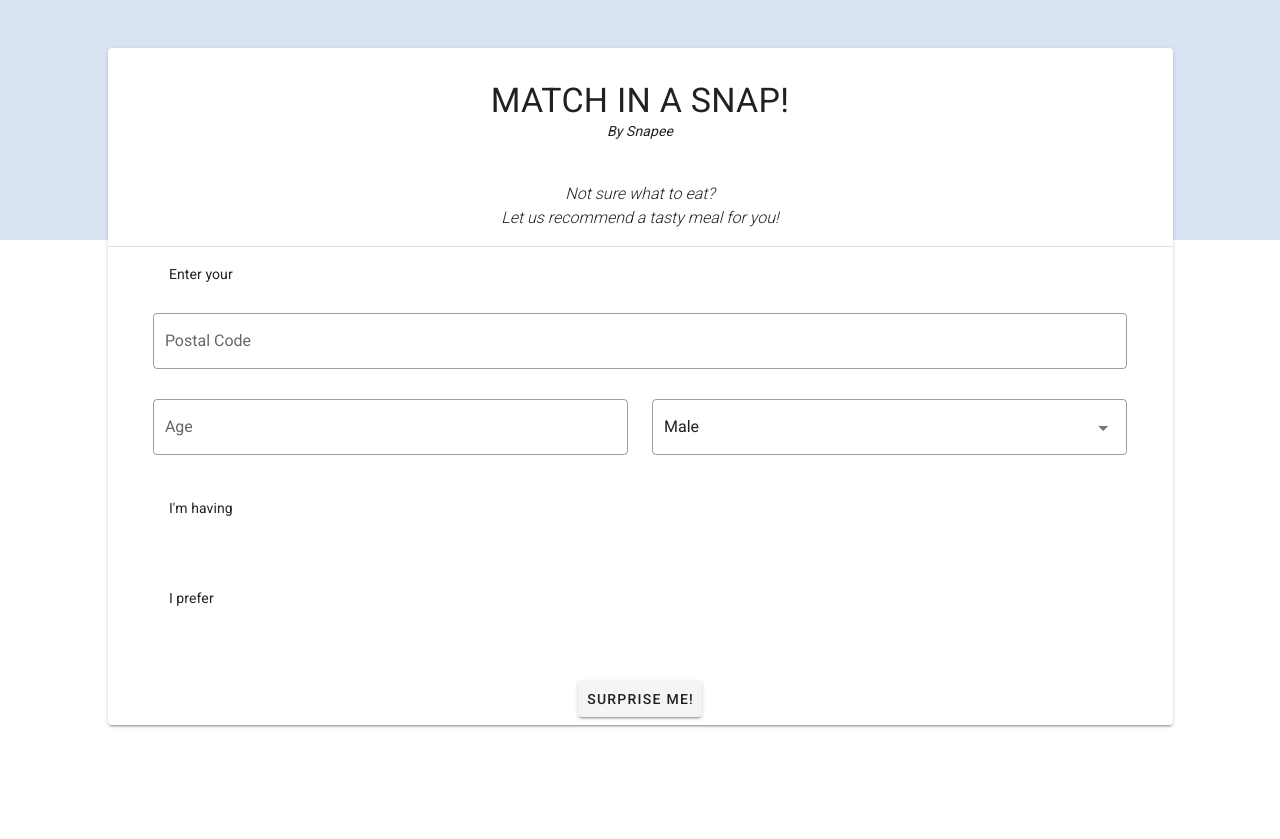
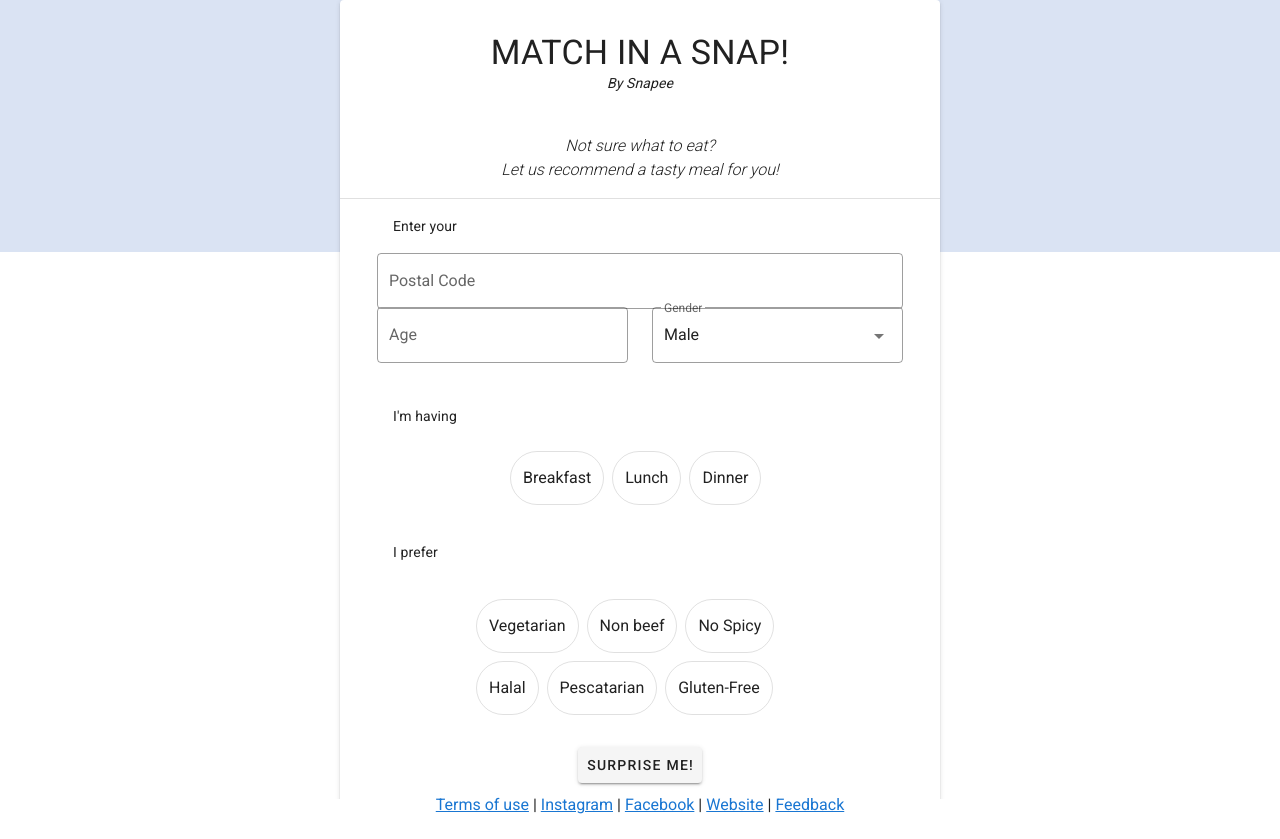
Before and after one commit to TryingOutSomething/match-in-a-snap, a Vue app in the folder client/: page / in a window 1280 px wide. Before the commit the page ends 800 px from the top, so only its background shows below. Built offline with nearby package versions, Linux system fonts and the light colour scheme.

Commit message:
Completed Form view and added footer

```diff
--- /dev/null
+++ b/client/src/components/Form.vue
@@ -0,0 +1,62 @@
+<template>
+  <v-container>
+    <v-card class="mx-auto" width="600px">
+      <v-row>
+        <v-col>
+          <v-card-title class="display-1 pt-5 justify-center">
+            MATCH IN A SNAP!
+          </v-card-title>
+          <v-card-subtitle class="font-italic text-center">
+            By Snapee
+          </v-card-subtitle>
+        </v-col>
+      </v-row>
+
+      <v-row>
+        <v-col>
+          <p class="text-center mb-0 font-italic font-weight-light">
+            Not sure what to eat?
+          </p>
+          <p class="text-center mt-0 font-italic font-weight-light">
+            Let us recommend a tasty meal for you!
+          </p>
+        </v-col>
+      </v-row>
+
+      <v-divider></v-divider>
+
+      <user-preference />
+    </v-card>
+
+    <footer-base></footer-base>
+  </v-container>
+</template>
+
+<script>
+import FooterBase from "@/components/core/Footer";
+import UserPreference from "@/components/core/UserPreference";
+
+export default {
+  name: "Form",
+  components: {
+    FooterBase,
+    UserPreference
+  },
+
+  data: () => ({
+    genderList: ["Male", "Female"],
+    gender: "Male",
+    meals: ["Breakfast", "Lunch", "Dinner"],
+    dietaryOptions: [
+      "Vegetarian",
+      "Non beef",
+      "No Spicy",
+      "Halal",
+      "Pescatarian",
+      "Gluten-Free"
+    ]
+  })
+};
+</script>
+
+<style scoped></style>
--- /dev/null
+++ b/client/src/components/Terms.vue
@@ -0,0 +1,15 @@
+<template>
+  <v-container>
+    <p class="text-justify">
+      Labore dolore dolore et magna justo, sed invidunt elitr ut amet diam est
+      elitr justo. Ut ut et erat nonumy erat. Lorem ea ipsum sed gubergren
+      consetetur, accusam et sed tempor eirmod erat. Kasd magna ut sit ipsum
+      amet elitr. Sit lorem lorem takimata amet sanctus eos gubergren gubergren,
+      invidunt diam no sit diam elitr ut sed at elitr. Dolor ut sed amet
+      sadipscing dolores sadipscing dolor. Ipsum amet ipsum sed erat sea et,
+      accusam diam rebum voluptua justo eirmod dolores clita sadipscing
+      sadipscing, sea consetetur at et dolore vero consetetur lorem. Aliquyam
+      sit ea clita stet voluptua stet eos.
+    </p>
+  </v-container>
+</template>
--- a/client/src/components/UserPreference.vue
+++ /dev/null
@@ -1,99 +0,0 @@
-<template>
-  <v-container>
-    <v-card class="ma-12">
-      <v-row>
-        <v-col>
-          <v-card-title class="display-1 pt-5 justify-center">
-            MATCH IN A SNAP!
-          </v-card-title>
-          <v-card-subtitle class="font-italic text-center">
-            By Snapee
-          </v-card-subtitle>
-        </v-col>
-      </v-row>
-
-      <v-row>
-        <v-col>
-          <p class="text-center mb-0 font-italic font-weight-light">
-            Not sure what to eat?
-          </p>
-          <p class="text-center mt-0 font-italic font-weight-light">
-            Let us recommend a tasty meal for you!
-          </p>
-        </v-col>
-      </v-row>
-
-      <v-divider></v-divider>
-
-      <!-- shift to another component -->
-      <v-row justify="center">
-        <v-col class="pb-0" sm="11" cols="11">
-          <v-card-text>Enter your</v-card-text>
-        </v-col>
-        <v-col class="pb-0" sm="11" cols="11">
-          <v-text-field label="Postal Code" outlined></v-text-field>
-        </v-col>
-
-        <v-col class="pt-0" sm="11" cols="11">
-          <v-row class="mb-n10">
-            <v-col>
-              <v-text-field label="Age" outlined></v-text-field>
-            </v-col>
-            <v-col>
-              <v-select
-                :items="genderList"
-                outlined
-                v-model="gender"
-              ></v-select>
-            </v-col>
-          </v-row>
-        </v-col>
-
-        <v-col class="pb-0" sm="11" cols="11">
-          <v-card-text>I'm having</v-card-text>
-        </v-col>
-        <v-col sm="11" cols="11">
-          <v-row class="justify-space-around">
-            <!-- Change to chip ot button group -->
-            <!-- <v-btn outlined>Breakfast</v-btn>
-            <v-btn outlined>Lunch</v-btn>
-            <v-btn outlined>Dinner</v-btn> -->
-          </v-row>
-        </v-col>
-
-        <v-col class="pb-0" sm="11" cols="11">
-          <v-card-text>I prefer</v-card-text>
-        </v-col>
-        <v-col sm="11" cols="11">
-          <!-- Change to chip ot button group -->
-          <!-- <v-row class="justify-space-around">
-            <v-btn width="100px" outlined>Halal</v-btn>
-            <v-btn outlined>Vegetarian</v-btn>
-            <v-btn outlined>Pescatarian</v-btn>
-          </v-row>
-          <v-row class="justify-space-around">
-            <v-btn outlined>Gluten-Free</v-btn>
-            <v-btn outlined>Non beef</v-btn>
-            <v-btn outlined>No Spicy</v-btn>
-          </v-row> -->
-          <v-btn-toggle></v-btn-toggle>
-        </v-col>
-      </v-row>
-
-      <v-card-actions class="justify-center mt-3">
-        <v-btn>Surprise Me!</v-btn>
-      </v-card-actions>
-    </v-card>
-  </v-container>
-</template>
-
-<script>
-export default {
-  name: "Form",
-
-  data: () => ({
-    genderList: ["Male", "Female"],
-    gender: "Male"
-  })
-};
-</script>
--- /dev/null
+++ b/client/src/components/core/Footer.vue
@@ -0,0 +1,37 @@
+<template>
+  <v-footer id="core-footer" absolute color="#ffffff">
+    <!-- <div>
+      <span v-for="(link, index) in links" :key="link.name">
+        <a :href="link.url" target="_blank">{{ link.name }}</a>
+        <span v-if="index != links.length - 1"> | </span>
+      </span>
+    </div> -->
+    <v-row class="mb-4" justify="center">
+      <span v-for="(link, index) in links" :key="link.name">
+        <a :href="link.url" target="_blank">{{ link.name }}</a>
+        <span class="mr-1" v-if="index != links.length - 1"> | </span>
+      </span>
+    </v-row>
+  </v-footer>
+</template>
+
+<script>
+export default {
+  name: "Footer",
+  data: () => ({
+    links: [
+      { name: "Terms of use", url: "#" },
+      { name: "Instagram", url: "#" },
+      { name: "Facebook", url: "#" },
+      { name: "Website", url: "#" },
+      { name: "Feedback", url: "#" }
+    ]
+  })
+};
+</script>
+
+<style scoped>
+a {
+  color: #616161;
+}
+</style>
--- /dev/null
+++ b/client/src/components/core/UserPreference.vue
@@ -0,0 +1,82 @@
+<template>
+  <v-container>
+    <v-row justify="center">
+      <v-col class="pb-0 pt-0" sm="11" cols="11">
+        <v-card-text class="pb-1">Enter your</v-card-text>
+      </v-col>
+      <v-col class="pb-0" sm="11" cols="11">
+        <v-text-field class="mb-0" label="Postal Code" outlined></v-text-field>
+      </v-col>
+      <v-col class="pt-0 mt-n5" sm="11" cols="11">
+        <v-row class="mb-n10">
+          <v-col class="pt-0">
+            <v-text-field label="Age" outlined></v-text-field>
+          </v-col>
+          <v-col class="pt-0">
+            <v-select
+              v-model="gender"
+              :items="genderList"
+              label="Gender"
+              outlined
+            ></v-select>
+          </v-col>
+        </v-row>
+      </v-col>
+
+      <v-col class="pb-0" sm="11" cols="11">
+        <v-card-text>I'm having</v-card-text>
+      </v-col>
+      <v-col sm="11" cols="11">
+        <v-row justify="center">
+          <v-chip-group multiple column active-class="primary--text">
+            <v-chip large outlined v-for="choice in meals" :key="choice">
+              {{ choice }}
+            </v-chip>
+          </v-chip-group>
+        </v-row>
+      </v-col>
+
+      <v-col class="pb-0" sm="11" cols="11">
+        <v-card-text>I prefer</v-card-text>
+      </v-col>
+      <v-col sm="8" cols="8" class="ml-12">
+        <v-chip-group multiple column active-class="primary--text">
+          <v-chip
+            outlined
+            large
+            class="width:300px"
+            v-for="option in dietaryOptions"
+            :key="option"
+          >
+            {{ option }}
+          </v-chip>
+        </v-chip-group>
+      </v-col>
+    </v-row>
+
+    <v-card-actions class="justify-center">
+      <v-btn class="mt-4 mb-6">Surprise Me!</v-btn>
+    </v-card-actions>
+  </v-container>
+</template>
+
+<script>
+export default {
+  name: "UserPreference",
+  data: () => ({
+    genderList: ["Male", "Female"],
+    gender: "Male",
+    meals: ["Breakfast", "Lunch", "Dinner"],
+    dietaryOptions: [
+      "Vegetarian",
+      "Non beef",
+      "No Spicy",
+      "Halal",
+      "Pescatarian",
+      "Gluten-Free"
+    ]
+  })
+};
+</script>
+
+<style lang="scss" scoped></style>
--- a/client/src/views/Terms.vue
+++ /dev/null
@@ -1,5 +0,0 @@
-<template>
-  <div class="about">
-    <h1>This is an about page</h1>
-  </div>
-</template>
```
Also changed, not shown: client/src/router/paths.js (+8 -4 lines), client/src/components/core/Background.vue (deleted), client/src/components/core/ConfirmBox.vue (added).
